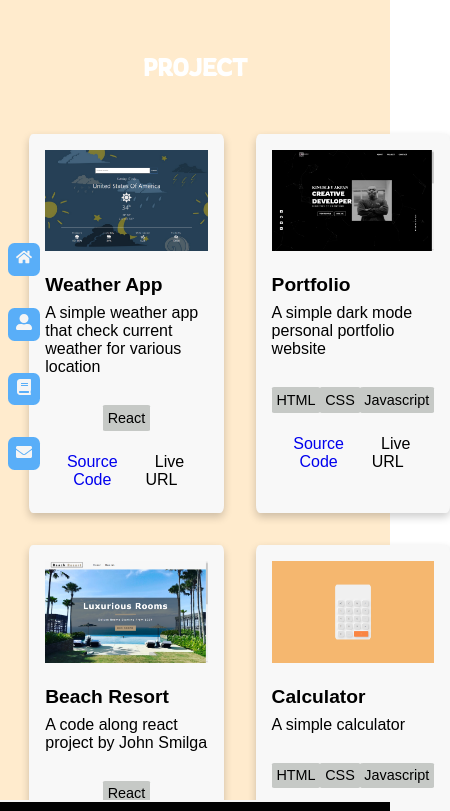
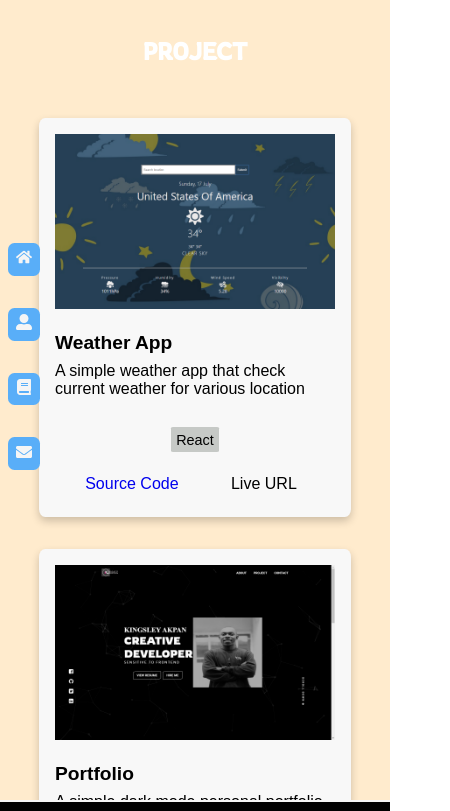
Before and after one commit to Khingz/port-web, a React (Create React App) app: page /portfolio in a window 390 px wide. Shown: the top 811 px of the page, 450 px wide, since content can reach past the window. Built offline with nearby package versions, Linux system fonts and the light colour scheme; a web font is replaced by a local one.

Commit message:
font headings adjusted on smaller screen 2

```diff
--- a/src/Pages/About.css
+++ b/src/Pages/About.css
@@ -42,8 +42,9 @@
 
 .about-content p {
     font-size: 1.2rem;
-    font-weight: 500;
     text-align: justify;
+    font-weight: lighter;
+    line-height: 1.7rem;
 }
 
 .tech-familiar ul li {
@@ -69,6 +70,7 @@
 
     .about-container > h2 {
         font-size: 1.5rem;
+        padding-top: 1rem;
     }
 
     .about {
--- a/src/Pages/Contact.css
+++ b/src/Pages/Contact.css
@@ -127,6 +127,7 @@ input, textarea {
 
     .contact-container h2 {
         font-size: 1.5rem;
+        padding-top: 1rem;
     }
 
     .contact:before {
--- a/src/Pages/Portfolio.css
+++ b/src/Pages/Portfolio.css
@@ -115,9 +115,13 @@
 }
 
 @media only screen and (max-width: 700px) {
- .portfolio-container > h2 {
-    font-size: 1.5rem;
-    font-family: 'Rowdies', cursive;
-    color: white;
+    .project-container {
+        max-width: 80vw;
+        grid-template-columns: 1fr;
+    }
+
+    .portfolio-container > h2 {
+        padding-top: 1rem;
+        font-size: 1.5rem;
+    }
 }
-}
```
